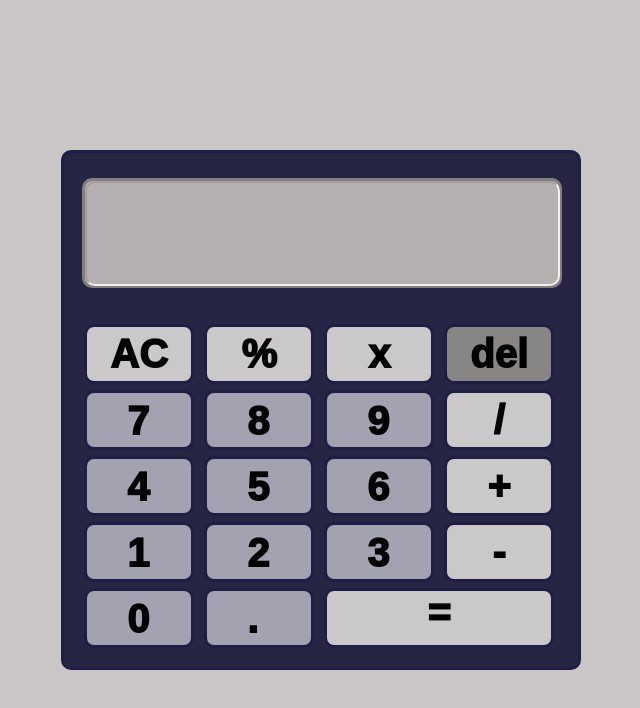
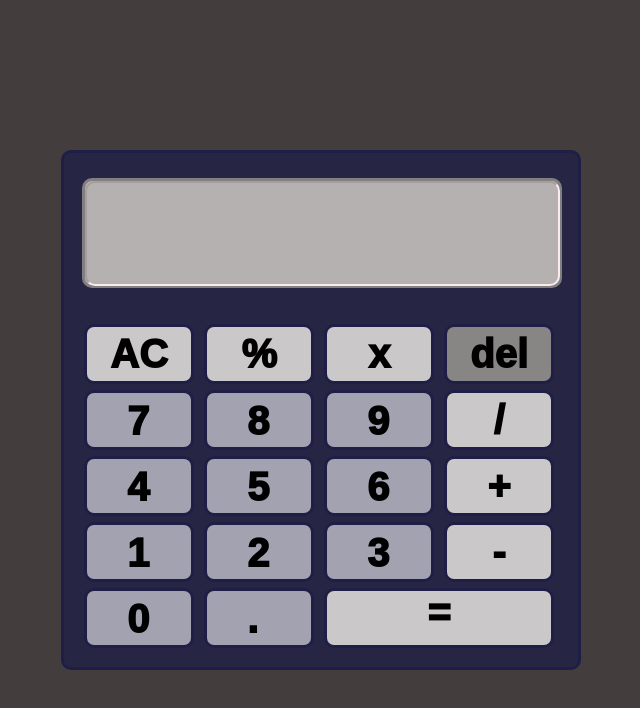
Before and after one commit to Aisha2mohammed/calculator, a plain HTML site: page index.html in a window 1280 px wide. Shown: the whole page, without its empty margins (319-959 px from the left). Drawn offline with Linux system fonts and the light colour scheme.

Commit message:
Edit the backgorund color

```diff
--- a/script.js
+++ b/script.js
@@ -272,6 +272,7 @@ function new_array(val) {
     console.log(storeOpr);
 
     result = operate(storeNum, firstOpr);
+    console.log(result);
     storeNum = [];
     firstOpr = [];
 
--- a/style.css
+++ b/style.css
@@ -4,7 +4,7 @@
   padding: 0;
 }
 body {
-  background-color: #cbc6c6;
+  background-color: #443d3d;
   display: flex;
   align-items: center;
   justify-content: center;
```
